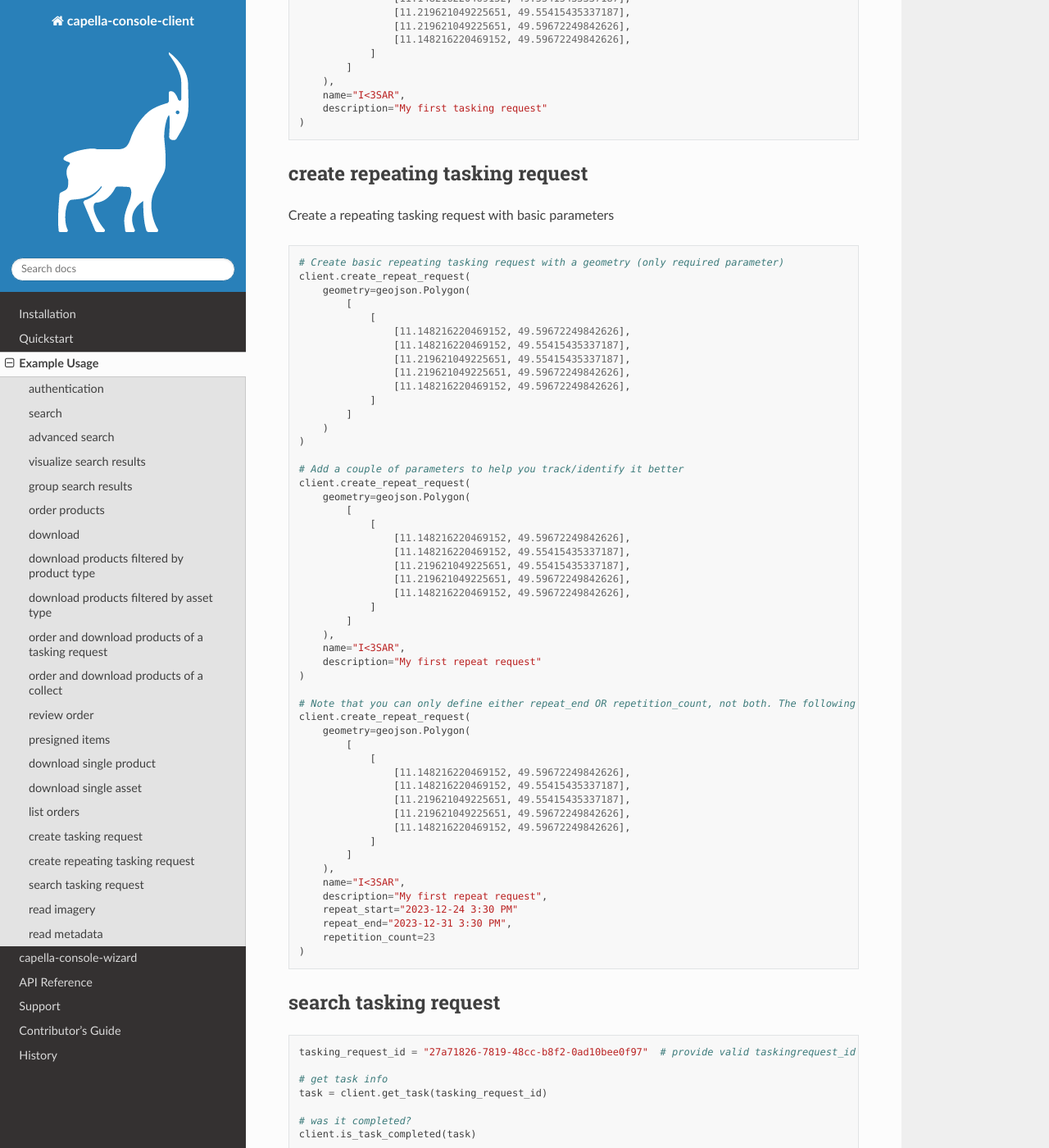
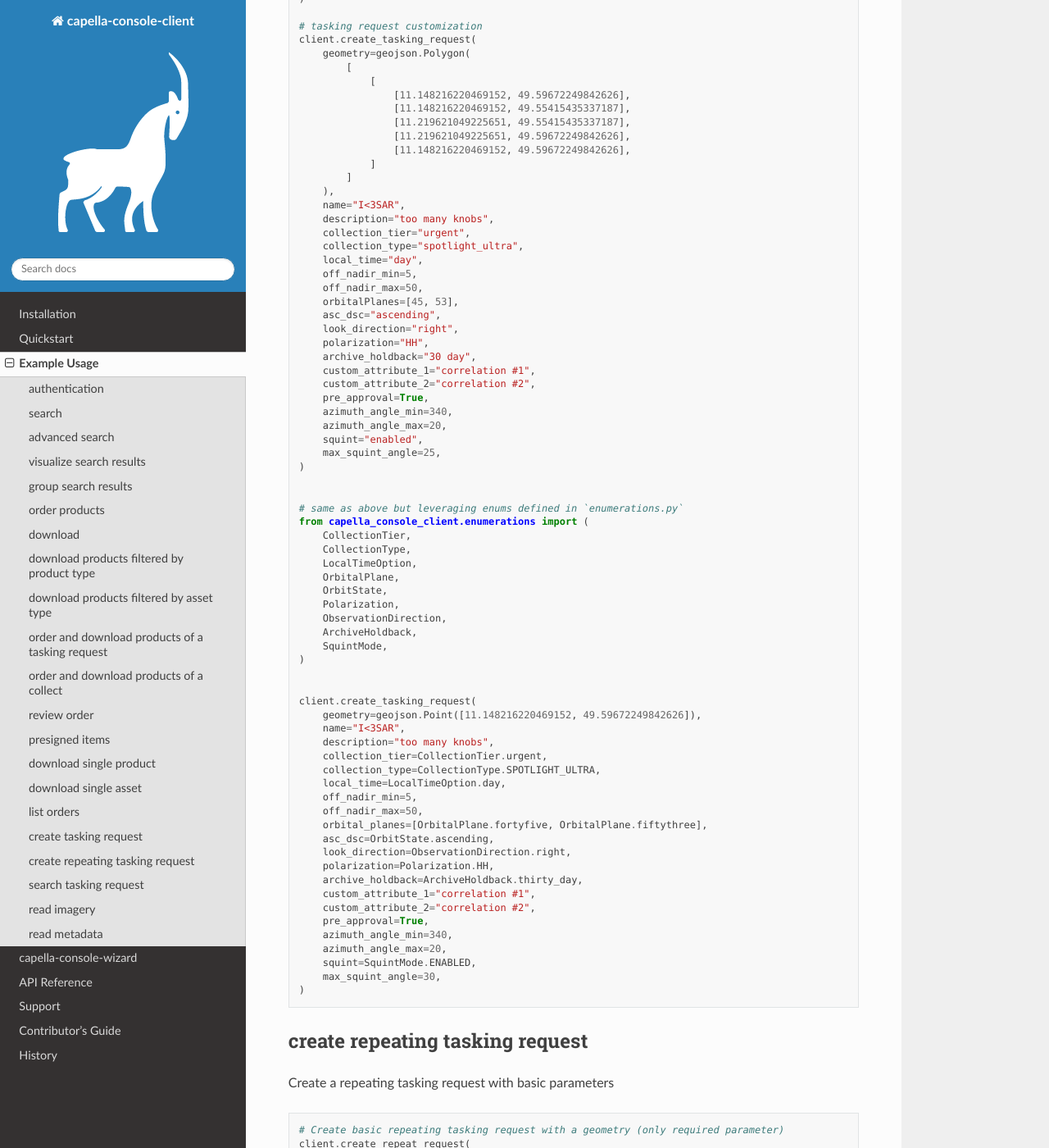
Before and after one commit to capellaspace/console-client, a Sphinx documentation site: the page built from docs/pages/example_usage.rst, in a window 1280 px wide and 1400 px high, scrolled down 12309 px. Shown: the whole window at 82% size. Built offline with Sphinx 7.4.7 and the Read the Docs theme 3.1.0, drawn with Linux system fonts in a browser that asks for light colours; some of the changed text lies outside the part shown.

Commit message:
align public signate of create_[tasking|repeat]_request with console-ui's tasking form

```diff
--- a/docs/pages/example_usage.rst
+++ b/docs/pages/example_usage.rst
@@ -763,11 +763,17 @@ Issue the following snippet to view the ordering history
 create tasking request
 ######################
 
-Create a tasking request with basic parameters
+`geometry` and `name` are the only required properties
 
 .. code:: python3
 
-    # Create basic tasking request with a geometry (only required parameter)
+    # point tasking request
+    client.create_tasking_request(
+        geometry=geojson.Point([11.148216220469152, 49.59672249842626]),
+        name="point tasking request #127"
+    )
+
+    # sarea tasking request
     client.create_tasking_request(
         geometry=geojson.Polygon(
             [
@@ -779,10 +785,12 @@ Create a tasking request with basic parameters
                     [11.148216220469152, 49.59672249842626],
                 ]
             ]
-        )
+        ),
+        name="area tasking request #127",
+        collection_type="stripmap_100",
     )
 
-    # Add a couple of parameters to help you track/identify it better
+    # tasking request customization
     client.create_tasking_request(
         geometry=geojson.Polygon(
             [
@@ -796,7 +804,62 @@ Create a tasking request with basic parameters
             ]
         ),
         name="I<3SAR",
-        description="My first tasking request"
+        description="too many knobs",
+        collection_tier="urgent",
+        collection_type="spotlight_ultra",
+        local_time="day",
+        off_nadir_min=5,
+        off_nadir_max=50,
+        orbitalPlanes=[45, 53],
+        asc_dsc="ascending",
+        look_direction="right",
+        polarization="HH",
+        archive_holdback="30 day",
+        custom_attribute_1="correlation #1",
+        custom_attribute_2="correlation #2",
+        pre_approval=True,
+        azimuth_angle_min=340,
+        azimuth_angle_max=20,
+        squint="enabled",
+        max_squint_angle=25,
+    )
+
+
+    # same as above but leveraging enums defined in `enumerations.py`
+    from capella_console_client.enumerations import (
+        CollectionTier,
+        CollectionType,
+        LocalTimeOption,
+        OrbitalPlane,
+        OrbitState,
+        Polarization,
+        ObservationDirection,
+        ArchiveHoldback,
+        SquintMode,
+    )
+
+
+    client.create_tasking_request(
+        geometry=geojson.Point([11.148216220469152, 49.59672249842626]),
+        name="I<3SAR",
+        description="too many knobs",
+        collection_tier=CollectionTier.urgent,
+        collection_type=CollectionType.SPOTLIGHT_ULTRA,
+        local_time=LocalTimeOption.day,
+        off_nadir_min=5,
+        off_nadir_max=50,
+        orbital_planes=[OrbitalPlane.fortyfive, OrbitalPlane.fiftythree],
+        asc_dsc=OrbitState.ascending,
+        look_direction=ObservationDirection.right,
+        polarization=Polarization.HH,
+        archive_holdback=ArchiveHoldback.thirty_day,
+        custom_attribute_1="correlation #1",
+        custom_attribute_2="correlation #2",
+        pre_approval=True,
+        azimuth_angle_min=340,
+        azimuth_angle_max=20,
+        squint=SquintMode.ENABLED,
+        max_squint_angle=30,
     )
 
 
```
Also changed, not shown: 8 other files.
